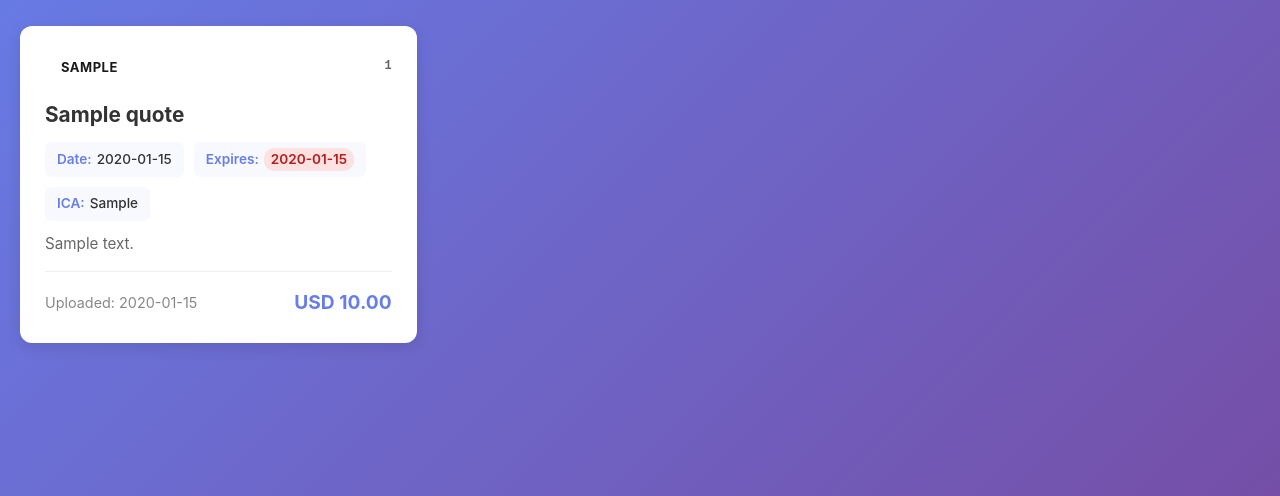
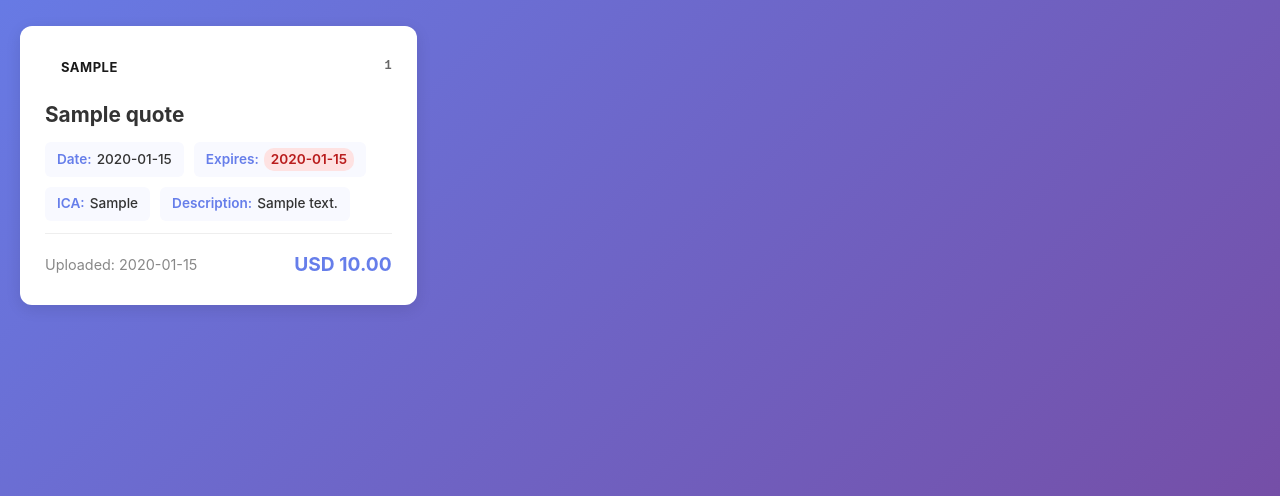
Before and after one commit to geeteq/quote-management, a Flask app: page /admin/projects/1/quotes in a window 1280 px wide. Shown: the part 159-655 px from the top of the page. Run offline with Flask 3, Linux system fonts and the light colour scheme; tables that the repository leaves empty hold one stand-in row (values such as "Sample post").

Commit message:
Move quote card description into metadata-item row
Replaces standalone <p class="description"> with a metadata-item
row matching Date/Expires/ICA style. Hidden when empty.

Co-Authored-By: Claude Sonnet 4.6 <noreply@anthropic.com>

```diff
--- a/templates/admin/project_quotes.html
+++ b/templates/admin/project_quotes.html
@@ -53,8 +53,13 @@
                             <span class="metadata-value">{{ quote.ica }}</span>
                         </div>
                         {% endif %}
+                        {% if quote.description %}
+                        <div class="metadata-item">
+                            <span class="metadata-label">Description:</span>
+                            <span class="metadata-value">{{ quote.description }}</span>
+                        </div>
+                        {% endif %}
                     </div>
-                    <p class="description">{{ quote.description or 'No description available' }}</p>
                     <div class="quote-footer">
                         <span class="date">Uploaded: {{ quote.uploaded_at[:10] if quote.uploaded_at else 'N/A' }}</span>
                         <span class="price">{{ quote.currency }} {{ '{:,.2f}'.format(quote.total_amount) if quote.total_amount else '0.00' }}</span>
--- a/templates/index.html
+++ b/templates/index.html
@@ -92,9 +92,13 @@
                             <div class="metadata-item">
                                 <span class="metadata-label">Expires:</span>
                                 <span class="metadata-value{% if quote.expiry_date | is_expired %} expired-date{% endif %}">{{ quote.expiry_date or 'N/A' }}</span>
+                            {% if quote.description %}
+                            <div class="metadata-item">
+                                <span class="metadata-label">Description:</span>
+                                <span class="metadata-value">{{ quote.description }}</span>
                             </div>
+                            {% endif %}
                         </div>
-                        <p class="description">{{ quote.description }}</p>
                         <div class="quote-footer">
                             <span class="date">Quote Date: {{ quote.quote_date }}</span>
                             <span class="price">{{ quote.currency }} {{ '{:,.2f}'.format(quote.total_amount) }}</span>
```
Also changed, not shown: templates/admin/tenant_projects.html (+6 -1 lines), templates/index_new.html (+6 -1 lines).
